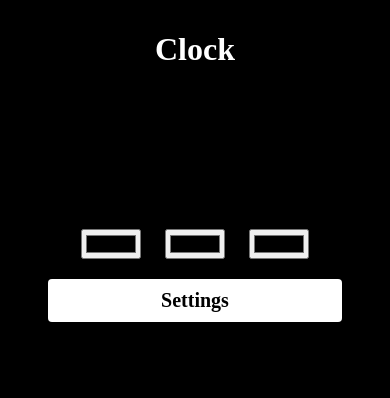
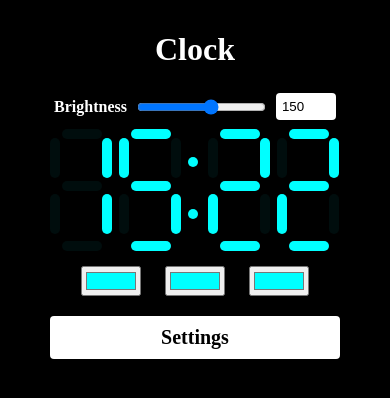
Before and after one commit to K0LALA/DigitalClock, a plain HTML site: page WebInterface/index.html in a window 390 px wide. Drawn offline with Linux system fonts and the light colour scheme.

Commit message:
Moved brightness to index.html;Async requests without page change;Added more controls

```diff
--- a/WebInterface/index.html
+++ b/WebInterface/index.html
@@ -1,5 +1,6 @@
 <!DOCTYPE html>
 <html lang="en">
+
 <head>
   <meta charset="UTF-8" />
   <meta name="viewport" content="width=device-width, initial-scale=1" />
@@ -34,6 +35,24 @@
       align-items: center;
     }
 
+    #brightness-container {
+      display: flex;
+      align-items: center;
+      gap: 8px;
+      margin: 0 0 15px 0;
+    }
+
+    input[type="range"] {
+      flex: 1;
+    }
+
+    input[type="number"] {
+      width: 60px;
+      padding: 6px;
+      border: none;
+      border-radius: 4px;
+    }
+
     #clock {
       display: flex;
       gap: 12px;
@@ -43,7 +62,19 @@
       margin-bottom: 16px;
     }
 
-      #clock > div:not(#colon) {
+    #hours,
+    #minutes {
+      position: relative;
+      display: flex;
+      flex-direction: row;
+      width: 140px;
+      height: 120px;
+      gap: 12px;
+      cursor: pointer;
+    }
+
+    #hours>*,
+    #minutes>* {
       position: relative;
       width: 64px;
       height: 120px;
@@ -57,11 +88,11 @@
     }
 
     .h {
-        background-color: %HCOLOR%;
+      background-color: #00FFFF;
     }
 
     .m {
-        background-color: %MCOLOR%;
+      background-color: #00FFFF;
     }
 
     .on {
@@ -76,6 +107,7 @@
       justify-content: space-between;
       align-items: center;
       width: 14px;
+      cursor: pointer;
     }
 
     .dot {
@@ -84,7 +116,7 @@
       top: 0;
       width: 10px;
       height: 10px;
-        background: %CCOLOR%;
+      background: #00FFFF;
       border-radius: 50%;
     }
 
@@ -149,6 +181,13 @@
       height: 30px;
     }
 
+    #log {
+      text-align: center;
+      font-weight: bold;
+      color: #ee212f;
+      bottom: 0;
+    }
+
     @media only screen and (max-width: 600px) {
       body {
         justify-content: start;
@@ -159,8 +198,18 @@
         font-size: 32px;
       }
 
+      #brightness-container {
+        margin: 0 0 10px 0;
+      }
+
       #clock {
         gap: 6px;
+      }
+
+      #hours,
+      #minutes {
+        gap: 6px;
+        width: 132px;
       }
     }
   </style>
@@ -169,7 +218,13 @@
 <body>
   <h1>Clock</h1>
   <div id="clock-container">
+    <div id="brightness-container">
+      <label for="brightness" style="font-weight: bold;">Brightness</label>
+      <input type="range" id="brightness" min="0" max="255" value="150"/><input type="number"
+        id="brightness-value" min="0" max="255" value="150" />
+    </div>
     <div id="clock">
+      <div id="hours">
         <div id="hour-tens">
           <div class="s h A"></div>
           <div class="s h B"></div>
@@ -188,10 +243,12 @@
           <div class="s h F"></div>
           <div class="s h G"></div>
         </div>
+      </div>
       <div id="colon">
         <div class="dot"></div>
         <div class="dot second"></div>
       </div>
+      <div id="minutes">
         <div id="minute-tens">
           <div class="s m A"></div>
           <div class="s m B"></div>
@@ -211,20 +268,13 @@
           <div class="s m G"></div>
         </div>
       </div>
+    </div>
     <div id="inputs">
-        <input type="color" id="hour-input" value="%HCOLOR%" title="Hour Color" /><input
-          type="color"
-          id="colon-input"
-          value="%CCOLOR%"
-          title="Colon Color" /><input
-          type="color"
-          id="minute-input"
-          value="%MCOLOR%"
+      <input type="color" id="hour-input" value="#00FFFF" title="Hour Color" /><input type="color" id="colon-input"
+        value="#00FFFF" title="Colon Color" /><input type="color" id="minute-input" value="#00FFFF"
         title="Minute Color" />
     </div>
-      <a
-        href="/settings"
-        style="
+    <a href="/settings" style="
           background-color: #fff;
           color: #000;
           text-decoration: none;
@@ -235,10 +285,9 @@
           padding: 10px;
           width: 100%;
           text-align: center;
-        "
-        >Settings</a
-      >
+        ">Settings</a>
   </div>
+  <p id="log"></p>
   <script>
     const digits = {
       0: ["A", "B", "C", "D", "E", "F"],
@@ -252,6 +301,11 @@
       8: ["A", "B", "C", "D", "E", "F", "G"],
       9: ["A", "B", "C", "D", "F", "G"],
     },
+      log = document.getElementById("log"),
+      brightnessSlider = document.getElementById("brightness"),
+      brightnessValue = document.getElementById("brightness-value");
+      hours = document.getElementById("hours"),
+      minutes = document.getElementById("minutes"),
       hourTens = document.getElementById("hour-tens"),
       hourUnits = document.getElementById("hour-units"),
       colon = document.getElementById("colon"),
@@ -260,10 +314,46 @@
       hourPicker = document.getElementById("hour-input"),
       colonPicker = document.getElementById("colon-input"),
       minutePicker = document.getElementById("minute-input");
+
+    brightnessSlider.addEventListener("input", () => { brightnessValue.value = brightnessSlider.value;});
+    brightnessSlider.addEventListener("change", () => updateBrightness(brightnessSlider.value));
+    brightnessValue.addEventListener("input", () => {
+      let e = parseInt(brightnessValue.value);
+      isNaN(e) && (e = 0), e < 0 && (e = 0), e > 128 && (e = 128), (brightnessSlider.value = e), (brightnessValue.value = e);
+      updateBrightness(e);
+    });
+    function updateBrightness(value) {
+      var xmlHttp = new XMLHttpRequest();
+      xmlHttp.open("GET", "/b?b=" + value, true);
+      xmlHttp.send();
+      xmlHttp.onreadystatechange = function() {
+        if (xmlHttp.readyState !== 4 || xmlHttp.status !== 200) {
+          console.log("Couldn't send brightness update request:" + xmlHttp.statusText);
+          log.innerText = "Couldn't send brightness update request: " + xmlHttp.statusText;
+        }
+      }
+    }
+    hours.addEventListener("click", () => {
+      hourPicker.click();
+    });
+    minutes.addEventListener("click", () => {
+      minutePicker.click();
+    });
+    colon.addEventListener("click", () => {
+      colonPicker.click();
+    });
     function updateColor(t, e, i, n) {
       for (const o of t.children) o.style.backgroundColor = i;
       if (e) for (const t of e.children) t.style.backgroundColor = i;
-        window.location.href = "color?z=" + n + "&c=" + i.substring(1);
+      var xmlHttp = new XMLHttpRequest();
+      xmlHttp.open("GET", "/c?z=" + n + "&c=" + i.substring(1), true);
+      xmlHttp.send();
+      xmlHttp.onreadystatechange = function() {
+        if (xmlHttp.readyState !== 4 || xmlHttp.status !== 200) {
+          console.log("Couldn't send color update request:" + xmlHttp.statusText);
+          log.innerText = "Couldn't send color update request: " + xmlHttp.statusText;
+        }
+      }
     }
     function setDigit(t, e) {
       const i = t.getElementsByClassName("s");
@@ -294,4 +384,5 @@
       updateTime();
   </script>
 </body>
+
 </html>
```
Also changed, not shown: WebInterface/settings.html (+23 -34 lines). Lines whose indentation alone changed are shown as unchanged.
